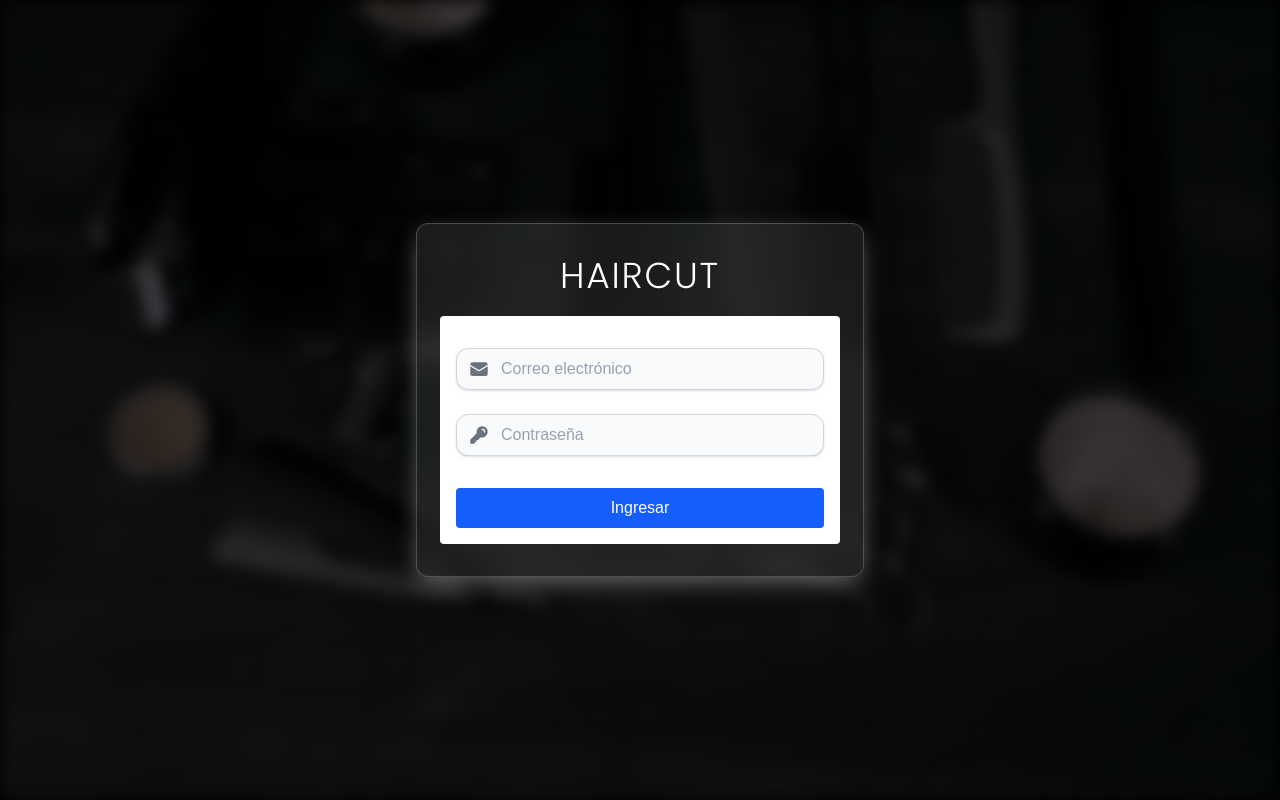
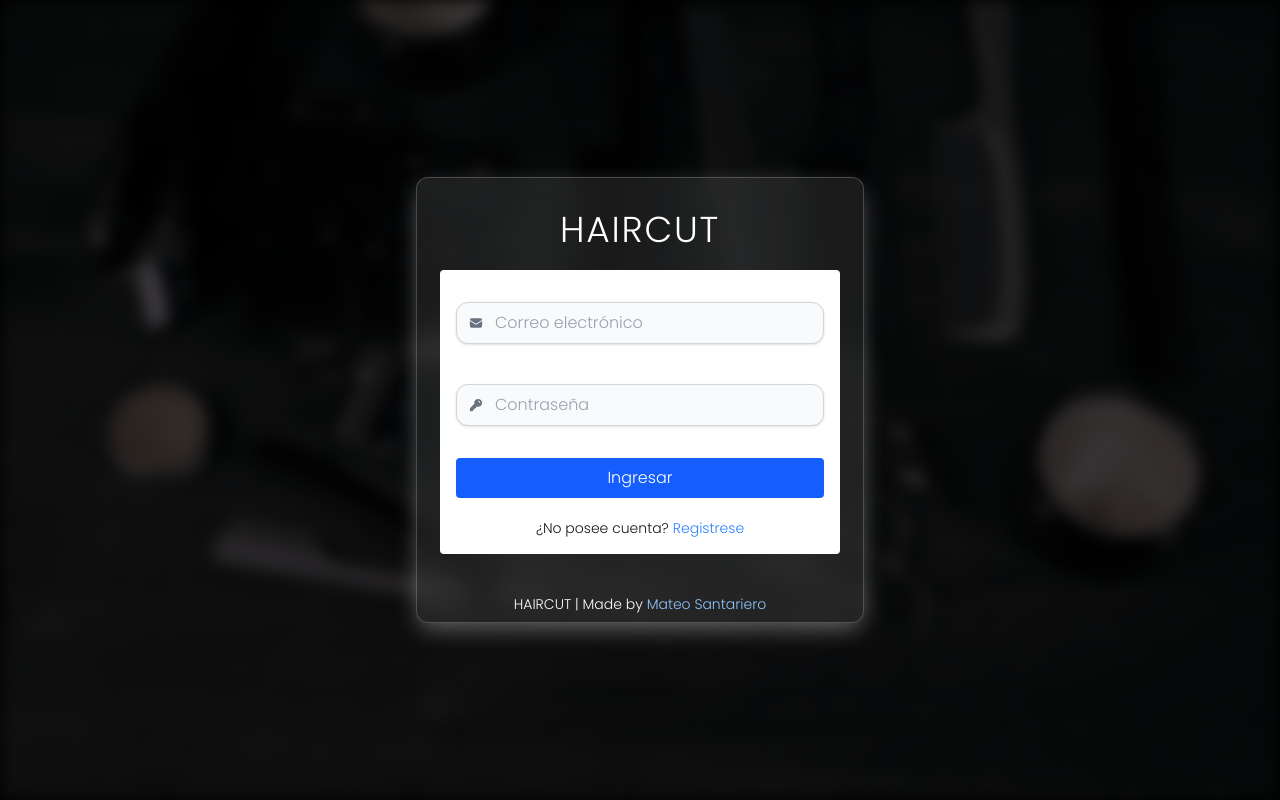
Before and after one commit to MateoSantar/Turnera-desktop, a Next.js app: page / in a window 1280 px wide. Built offline with nearby package versions, Linux system fonts and the light colour scheme.

Commit message:
Agregado de  componente de pie de página y enlace a registro en la página de inicio de sesión

```diff
--- /dev/null
+++ b/app/components/footer.tsx
@@ -0,0 +1,11 @@
+import { Poppins } from "next/font/google";
+import Link from "next/link";
+const poppins = Poppins({ style: "normal", weight: "300" });
+export default function Footer() {
+
+    return (
+        <footer className={`${poppins.className} text-center text-white text-sm mt-10 mb-2`}>
+            HAIRCUT | Made by <Link href={"https://github.com/MateoSantar"} className="text-blue-300">Mateo Santariero</Link>
+        </footer>
+    );
+}
--- a/app/components/login.tsx
+++ b/app/components/login.tsx
@@ -3,13 +3,15 @@ import Image from 'next/image';
 import { Poppins } from 'next/font/google';
 import { EnvelopeIcon, KeyIcon } from '@heroicons/react/24/solid';
 import { useState } from 'react';
+import Link from 'next/link';
+
 const poppins = Poppins({ style: "normal", weight: "300" });
 export default function LoginPage() {
     const [email, setEmail] = useState();
     const [password, setPassword] = useState();
     return (
-        <div className='flex flex-col items-center'>
-            <h1 className={`text-4xl ${poppins.className} tracking-wider text-white`}>HAIRCUT</h1>
+        <div className={`flex flex-col items-center ${poppins.className}`}>
+            <h1 className={`text-4xl tracking-wider text-white`}>HAIRCUT</h1>
             <form
                 className="bg-white p-4 rounded-sm w-100 mt-5"
                 onSubmit={(e) => {
@@ -30,10 +32,9 @@ export default function LoginPage() {
                                 aria-label="Correo electrónico"
                             />
                         </div>
-
                     </label>
 
-                    <label className="w-full mt-6">
+                    <label className="w-full mt-10">
                         <div className="flex items-center bg-gray-50 border border-gray-300 rounded-xl px-3 py-2 shadow-sm focus-within:ring-2 focus-within:ring-blue-500 transition-all">
                             <KeyIcon className="w-5 h-5 text-gray-500" />
                             <input
@@ -55,6 +56,15 @@ export default function LoginPage() {
                 >
                     Ingresar
                 </button>
+                <span className='text-sm flex flex-row justify-center mt-5'>
+                    ¿No posee cuenta?
+                    <Link
+                        href={""} /* Aca redirige al componente de registro */
+                        className="ml-1 text-blue-500"
+                    >
+                        Registrese
+                    </Link>
+                </span>
             </form>
         </div>
     );
--- a/app/page.tsx
+++ b/app/page.tsx
@@ -1,9 +1,10 @@
 import bg_image from '@/public/bg_image.png'
 import LoginPage from '@/app/components/login';
 import Image from 'next/image';
+import Footer from '@/app/components/footer';
 export default async function Home() {
   return (
-     <main className="relative min-h-screen w-screen flex items-center justify-center overflow-hidden bg-black">
+     <main className="relative min-h-screen w-screen flex flex-col items-center justify-center overflow-hidden bg-black">
       <Image
         src={bg_image}
         alt="Fondo de la página de inicio de sesión"
@@ -14,9 +15,11 @@ export default async function Home() {
 
       <div className="absolute inset-0 bg-black/50 z-0"></div>
 
-      <div className="relative z-10 w-screen max-w-md p-8 bg-white/10 backdrop-blur-md rounded-xl shadow-[0px_8px_24px_-4px_rgba(255,_255,_255,_0.4)] border border-white/20">
+      <div className="w-screen max-w-md p-8 pb-0 bg-white/10 backdrop-blur-md rounded-xl shadow-[0px_8px_24px_-4px_rgba(255,_255,_255,_0.4)] border border-white/20">
         <LoginPage />
+        <Footer/>
       </div>
+
     </main>
   );
 }
```
